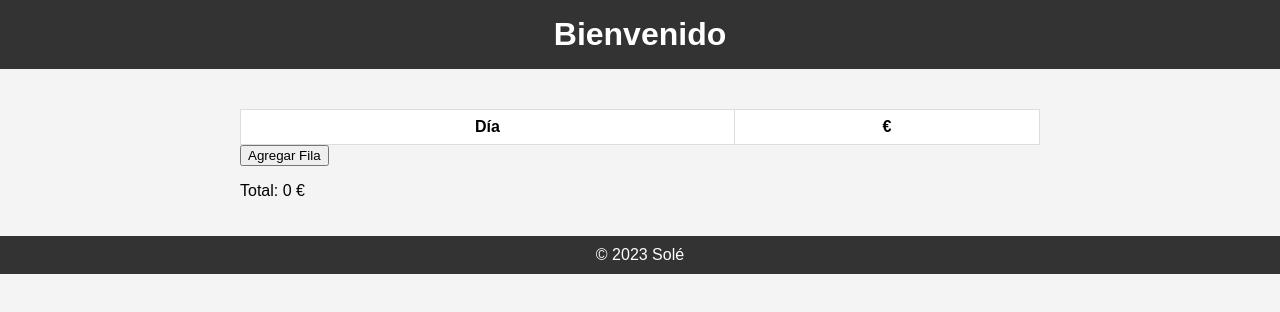
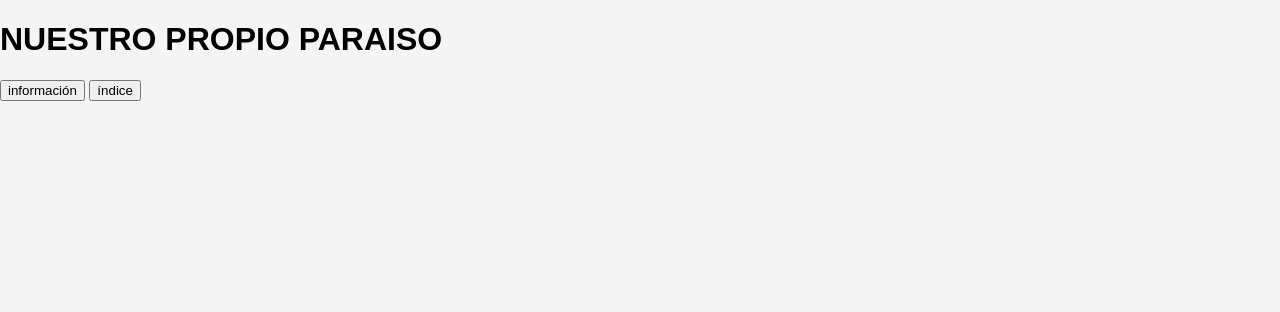
Before and after one commit to BlackMonkey0/BlackMonkey0.github.io, a plain HTML site: page index.html in a window 1280 px wide. Drawn offline with Linux system fonts and the light colour scheme.

Commit message:
Update index.html

```diff
--- a/index.html
+++ b/index.html
@@ -1,34 +1,26 @@
 <!DOCTYPE html>
 <html lang="es">
 <head>
-    <meta charset="UTF-8">
-    <meta name="viewport" content="width=device-width, initial-scale=1.0">
-    <link rel="stylesheet" href="styles.css">
-    <title>AHORROS</title>
+  <meta charset="UTF-8">
+  <meta name="viewport" content="width=device-width, initial-scale=1.0">
+  <title>Cuento Digital</title>
+  <link rel="stylesheet" href="styles.css"> <!-- Vincula el archivo de estilos -->
+  <script src="script.js" defer></script> <!-- Vincula el archivo de JavaScript -->
 </head>
 <body>
-    <header>
-        <h1>Bienvenido</h1>
-    </header>
-    <main>
-        <table id="spreadsheet">
-            <thead>
-                <tr>
-                    <th>Día</th>
-                    <th>€</th>
-                </tr>
-            </thead>
-            <tbody>
-                <!-- Genera filas automáticamente con JavaScript -->
-                <!-- Agregamos el atributo 'contentEditable' para hacer la celda editable -->
-            </tbody>
-        </table>
-        <button id="add-row">Agregar Fila</button>
-        <p>Total: <span id="total-amount">0</span> €</p>
-    </main>
-    <footer>
-        &copy; 2023 Solé
-    </footer>
-    <script src="script.js"></script>
+  <div class="book">
+    <div class="cover" id="cover">
+      <h1>NUESTRO PROPIO PARAISO</h1>
+    </div>
+  </div>
+
+  <!-- Botones al fondo -->
+  <div class="button-container">
+    <!-- Botón para Siguiente Página -->
+    <button class="flip-button" onclick="nextPage()">información</button>
+
+    <!-- Botón para retroceder página -->
+    <button class="flip-button" onclick="window.location.href='pagina1.html'">índice</button>
+  </div>
 </body>
 </html>
```
